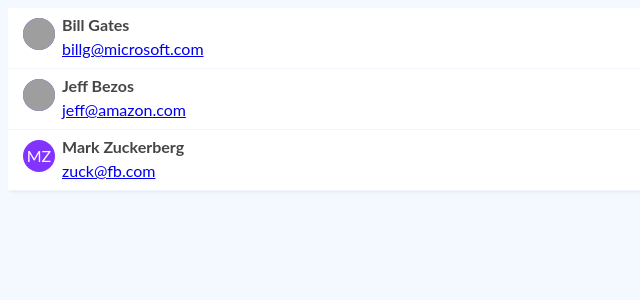
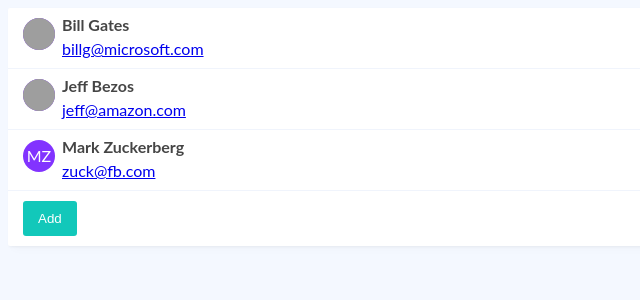
Before and after one commit to sremm/react-tutorial, a React (Create React App) app: page / in a window 1280 px wide. Shown: the top 300 px of the page, without its empty margins (0-640 px from the left). Built offline with nearby package versions, Linux system fonts and the light colour scheme; grey boxes are pictures that could not be loaded.

Commit message:
add example button to add contact to list

```diff
--- a/src/index.js
+++ b/src/index.js
@@ -9,8 +9,30 @@
   return <div className='ContactList'>{props.children}</div>
 }
 
-let contactElements = billionaires.map(function (contact, index) { return <Contact contact={contact} key={index}></Contact> })
+function App(props) {
+  return <ContactList>
+    {props.contacts.map((contact, i) =>
+      <Contact contact={contact} key={i}></Contact>
+    )}
+    <button onClick={update}>
+      Add
+    </button>
+  </ContactList>
+}
+
+function update() {
+  let updatedContacts = billionaires.concat({
+    name: 'Masayoshi Son',
+    email: 'mson@softbank.co.jp'
+  })
+
+  ReactDOM.render(
+    <App contacts={updatedContacts}></App>,
+    document.getElementById('root')
+  )
+}
+
 ReactDOM.render(
-  <ContactList >{contactElements}</ContactList>,
+  <App contacts={billionaires}></App>,
   document.getElementById('root')
 )
```
